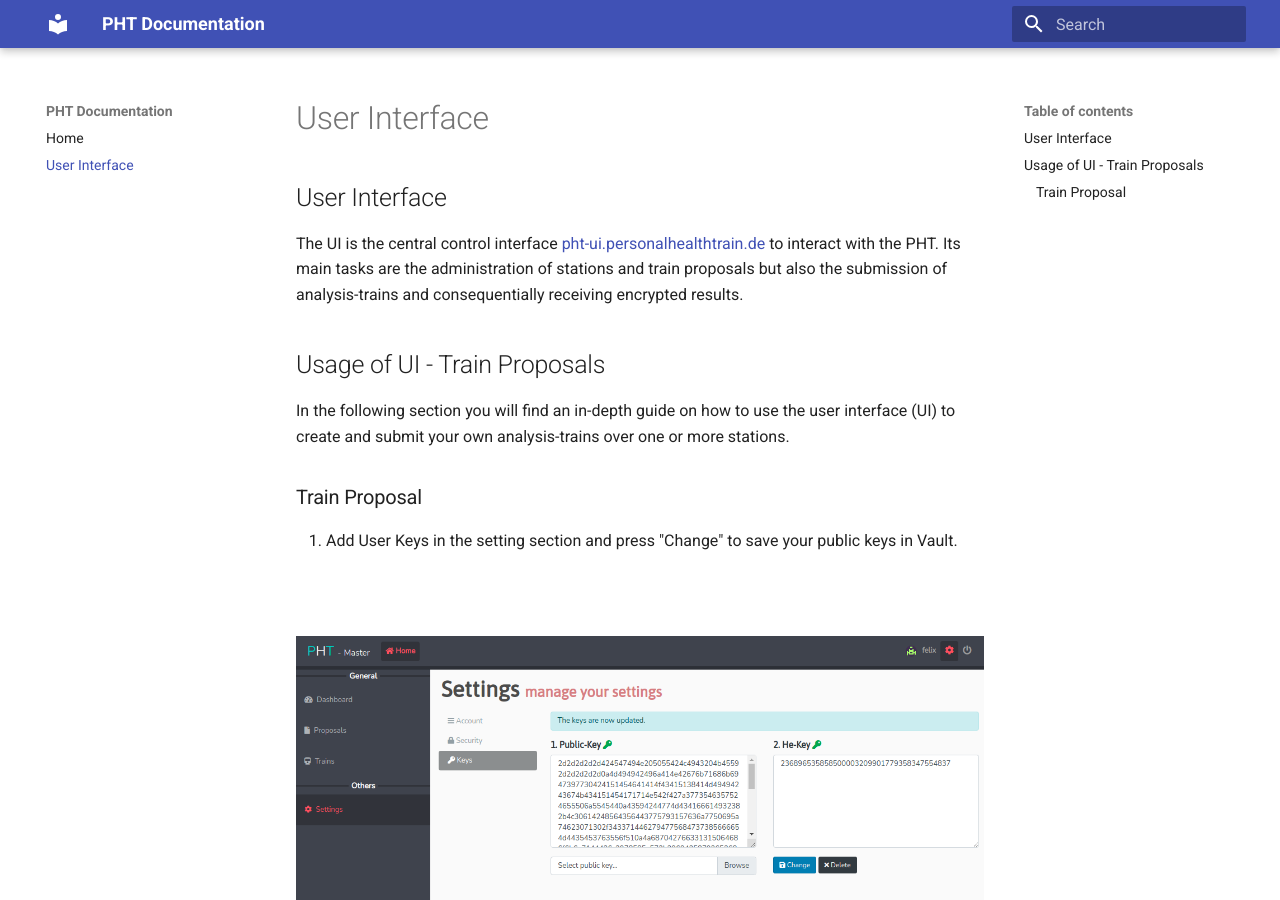
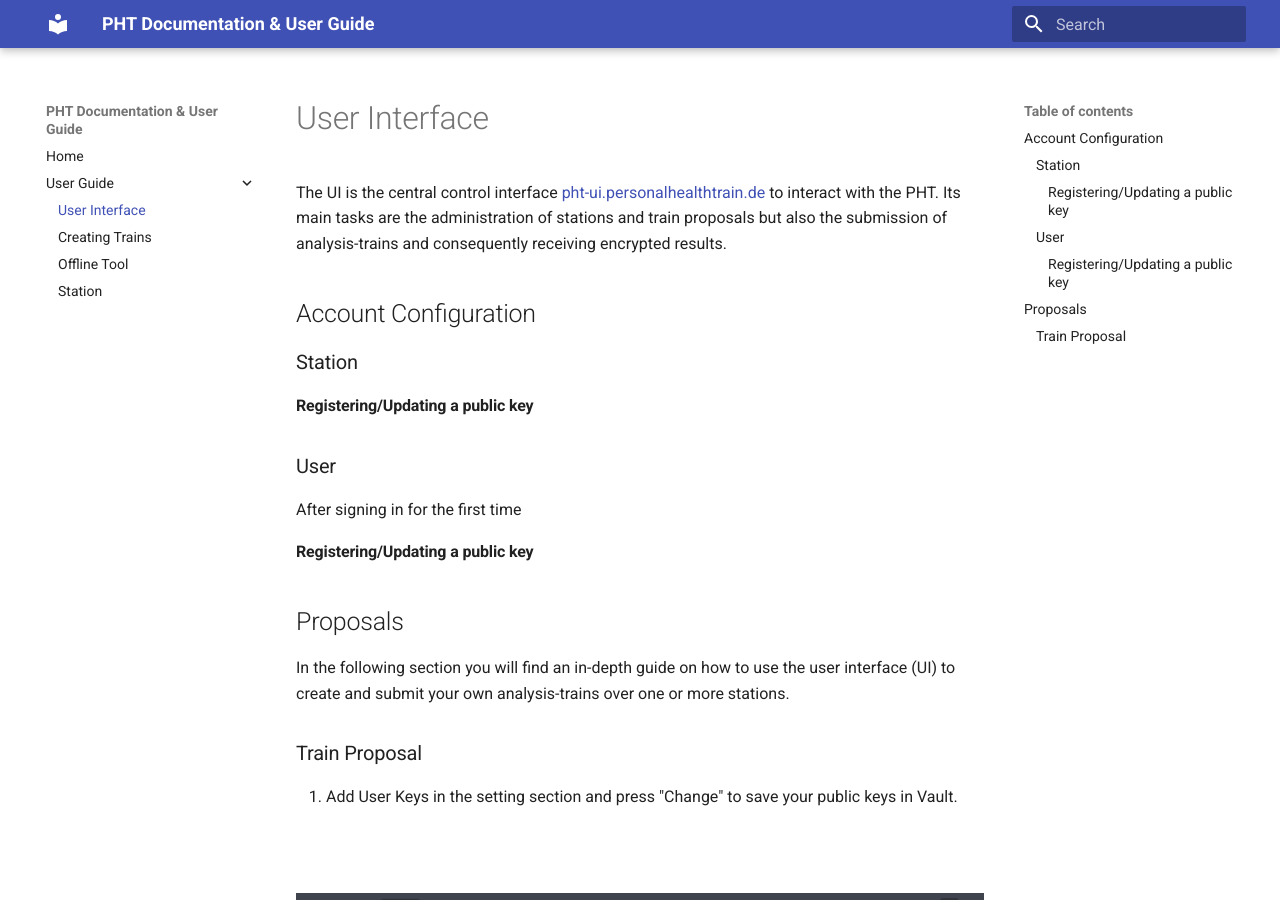
Before and after one commit to PHT-Medic/documentation, an MkDocs documentation site: the page built from docs/user_interface.md, in a window 1280 px wide and 900 px high. Built offline with MkDocs 1.6.1 and Material for MkDocs 9.7.7, drawn with Linux system fonts in a browser that asks for light colours.

Commit message:
initial readthedocs & mkdocs setup

```diff
--- a/docs/user_interface.md
+++ b/docs/user_interface.md
@@ -1,12 +1,28 @@
-## User Interface
+# User Interface
 The UI is the central control interface [pht-ui.personalhealthtrain.de](pht-ui.personalhealthtrain.de)
 to interact with the PHT. Its main tasks are the administration of stations and train proposals
-but also the submission of analysis-trains and consequentially receiving encrypted results.
+but also the submission of analysis-trains and consequently receiving encrypted results.
 
-## Usage of UI - Train Proposals
+
+## Account Configuration
+
+
+### Station
+
+#### Registering/Updating a public key
+
+
+### User
+After signing in for the first time
+
+#### Registering/Updating a public key
+
+
+## Proposals
 
 In the following section you will find an in-depth guide on how to use the user interface (UI) to create and submit your
 own analysis-trains over one or more stations.
+
 
 ### Train Proposal
 
--- a/mkdocs.yml
+++ b/mkdocs.yml
@@ -1,7 +1,17 @@
-site_name: PHT Documentation
+site_name: PHT Documentation & User Guide
 theme:
   name: material
+  features:
+    - navigation.tracking
+    - navigation.expand
 
 nav:
   - Home: index.md
-  - User Interface: user_interface.md
+  - User Guide:
+    - User Interface: user_interface.md
+    - Creating Trains: trains.md
+    - Offline Tool: offline_tool.md
+    - Station: station.md
+
+markdown_extensions:
+  - admonition
--- a/requirements.txt
+++ b/requirements.txt
@@ -1,2 +1,2 @@
-mkdocs
-mkdocs-material
+mkdocs==1.2.2
+mkdocs-material==7.2.2
```
Also changed, not shown: .readthedocs.yaml (added, +15 -0 lines), docs/index.md (+6 -0 lines), docs/station.md (added, +22 -0 lines), docs/offline_tool.md (added), docs/trains.md (added).
